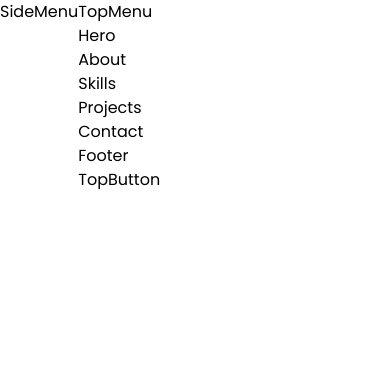
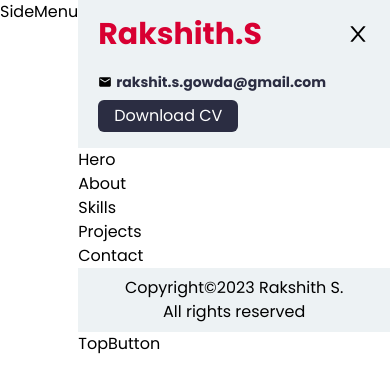
Before and after one commit to rakshithsgowda/portfolio-react, a Next.js app: page / in a window 390 px wide. Shown: the top 392 px of the page. Built offline with nearby package versions, Linux system fonts and the light colour scheme.

Commit message:
topmenu and footer

```diff
--- a/app/globals.css
+++ b/app/globals.css
@@ -8,6 +8,7 @@
 
 /* @layer styles for
 
+
 - side-menu
 - social-icons
 -topmenu
@@ -17,3 +18,11 @@
 
 @apply
 */
+@layer styles {
+  .top-menu {
+    @apply max-w-[1250px] m-auto flex flex-col justify-between items-center gap-5;
+  }
+  .top-menu-info-container {
+    @apply flex justify-between w-full items-center max-xs:flex-col max-xs:items-start max-xs:gap-2;
+  }
+}
--- a/components/Footer.jsx
+++ b/components/Footer.jsx
@@ -1,5 +1,10 @@
 const Footer = () => {
-  return <div>Footer</div>
+  return (
+    <div className='w-full text-center bg-light-bg py-2 md:hidden'>
+      <p>Copyright&#169;2023 Rakshith S. </p>
+      <p>All rights reserved</p>
+    </div>
+  )
 }
 
 export default Footer
--- a/components/TopMenu.jsx
+++ b/components/TopMenu.jsx
@@ -1,5 +1,46 @@
+'use client'
+
+import Link from 'next/link'
+import { AiOutlineClose } from 'react-icons/ai'
+import { RiMenu3Fill } from 'react-icons/ri'
+import { MdEmail } from 'react-icons/md'
+import { useMenuStore } from '@/store/useMenuStore'
+
 const TopMenu = () => {
-  return <div>TopMenu</div>
+  const { isOpen, toggleMenu } = useMenuStore()
+  return (
+    <div className='px-[40px] bg-light-bg py-4 z-10 max-xs:px-[20px] '>
+      <div className='top-menu'>
+        <div className='flex justify-between items-center w-full md:hidden'>
+          <div className='flex gap-10 w-full'>
+            {/* link */}
+            <Link href={'/'}>
+              <h1 className='font-bold text-3xl text-dark-red'>Rakshith.S</h1>
+            </Link>
+          </div>
+          <div className='text-2xl z-50' onClick={toggleMenu}>
+            {/* toggleMenu */}
+
+            {isOpen ? <AiOutlineClose /> : <RiMenu3Fill />}
+          </div>
+        </div>
+
+        <div className='top-menu-info-container'>
+          <div className='flex md:gap-10 flex-col md:flex-row'>
+            <div className='flex gap-1 items-center text-sm font-bold'>
+              {/* email */}
+              <MdEmail />
+              <span className='text-dark-blue'>rakshit.s.gowda@gmail.com</span>
+            </div>
+          </div>
+          {/* button for CV */}
+          <button className='bg-dark-blue text-white px-4 py-1 rounded-md hover:bg-dark-blue/75'>
+            Download CV
+          </button>
+        </div>
+      </div>
+    </div>
+  )
 }
 
 export default TopMenu
--- /dev/null
+++ b/store/useMenuStore.jsx
@@ -0,0 +1,13 @@
+import { create } from 'zustand'
+import { persist } from 'zustand/middleware'
+
+export const useMenuStore = create()(
+  persist(
+    (set) => ({
+      isOpen: true,
+      toggleMenu: () => set((state) => ({ isOpen: !state.isOpen })),
+      closeMobileMenu: () => set((state) => ({ isOpen: false })),
+    }),
+    { name: 'menu-store' }
+  )
+)
```
